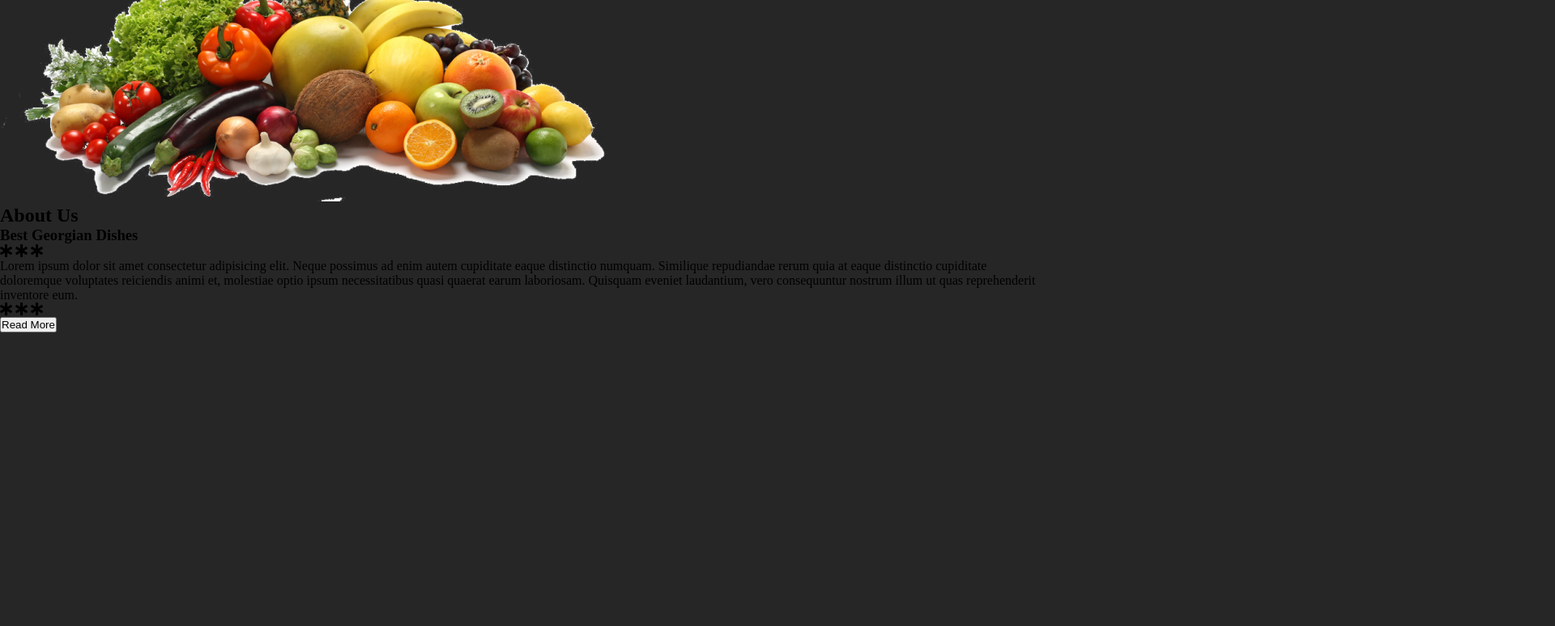
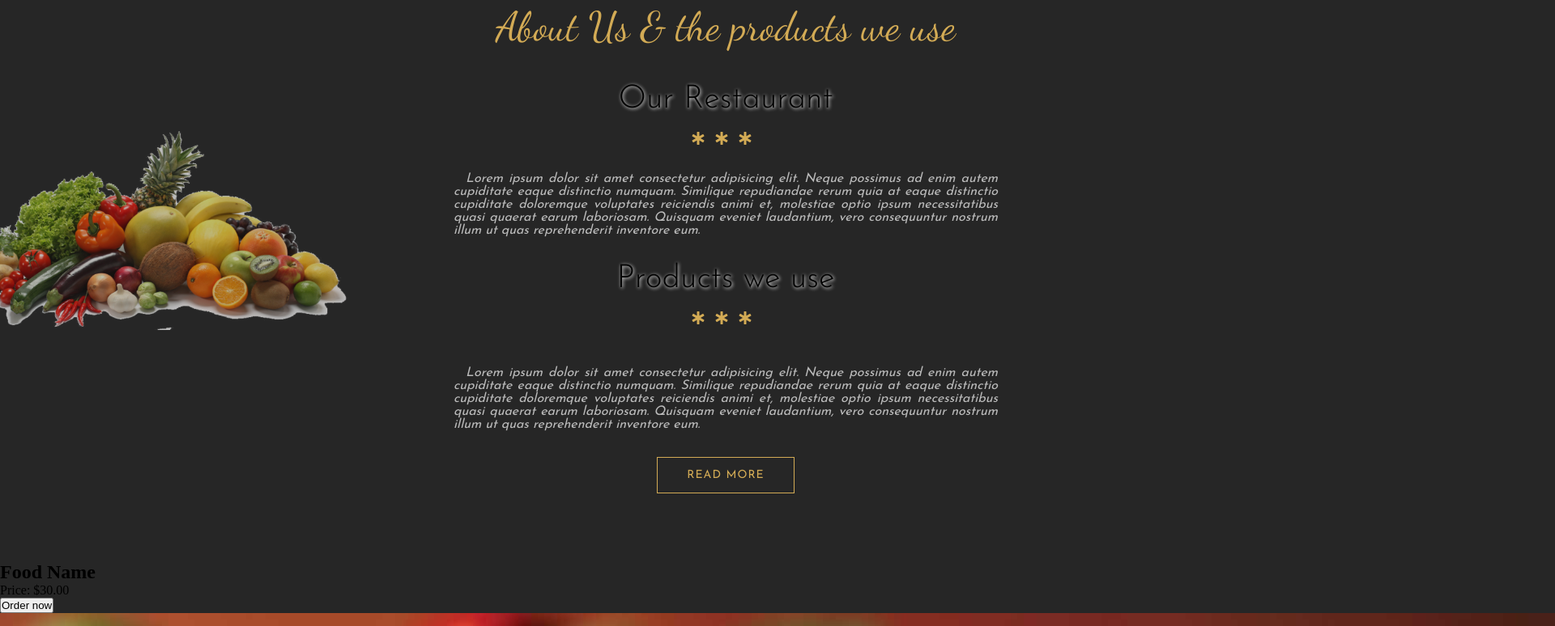
Before and after one commit to Yassineab27/restaurant-khachapouri, a website: page index.html in a window 1280 px wide. Shown: the part 922-1696 px from the top of the page at 81% size, 1920 px wide, since content can reach past the window. Before the commit the page ends 1333 px from the top, so only its background shows below. Drawn offline with nearby package versions, Linux system fonts and the light colour scheme.

Commit message:
styling about section ad adding Gallery section

```diff
--- a/index.html
+++ b/index.html
@@ -35,20 +35,37 @@
             <img src="images/about-us-img.png">
         </div>
         <div class="about-right">
-            <h1 class="main-heading">About Us</h1>
-            <h3 class="sub-heading">Best Georgian Dishes</h3>
-            <div class="starts">
+            <h1 class="main-heading">About Us & the products we use</h1>
+            <h3 class="sub-heading">Our Restaurant</h3>
+            <div class="stars">
                 <i class="fas fa-star-of-life star"></i>
                 <i class="fas fa-star-of-life star"></i>
                 <i class="fas fa-star-of-life star"></i>
             </div>
             <p class="description">Lorem ipsum dolor sit amet consectetur adipisicing elit. Neque possimus ad enim autem cupiditate eaque distinctio numquam. Similique repudiandae rerum quia at eaque distinctio cupiditate doloremque voluptates reiciendis animi et, molestiae optio ipsum necessitatibus quasi quaerat earum laboriosam. Quisquam eveniet laudantium, vero consequuntur nostrum illum ut quas reprehenderit inventore eum.</p>
-            <div class="starts">
+            <h3 class="sub-heading">Products we use</h3>
+            <div class="stars">
                 <i class="fas fa-star-of-life star"></i>
                 <i class="fas fa-star-of-life star"></i>
                 <i class="fas fa-star-of-life star"></i>
             </div>
+            <br>
+            <p class="description">Lorem ipsum dolor sit amet consectetur adipisicing elit. Neque possimus ad enim autem cupiditate eaque distinctio numquam. Similique repudiandae rerum quia at eaque distinctio cupiditate doloremque voluptates reiciendis animi et, molestiae optio ipsum necessitatibus quasi quaerat earum laboriosam. Quisquam eveniet laudantium, vero consequuntur nostrum illum ut quas reprehenderit inventore eum.</p>
             <button type="button" class="main-btn">Read More</button>
+        </div>
+    </section>
+
+    <!-- GALLERY -->
+    <section class="gallery">
+        <div class="cards-wrapper">
+            <div class="card">
+                <div class="card-overlay">
+                    <h1 class="card-overlay-heading">Food Name</h1>
+                    <p class="card-overlay-p">Price: $30.00</p>
+                    <button class="card-overlay-btn" type="button">Order now</button>
+                </div>
+                <img src="images/gallery-img-1.jpeg" class="card-img">
+            </div>
         </div>
     </section>
 </body>
--- a/scss/_base.scss
+++ b/scss/_base.scss
@@ -27,3 +27,8 @@ $font-nunito: "Nunito", sans-serif;
     left: 50%;
     transform: translate(-50%, -50%);
 }
+
+@mixin container {
+    max-width: 1280px;
+    margin: 0 auto;
+}
--- /dev/null
+++ b/scss/_components.scss
@@ -0,0 +1,35 @@
+.main-heading {
+    font-family: $font-dancingScript;
+    font-size: 100px;
+    font-weight: 300;
+    color: $color-primary;
+    margin: 40px 0;
+}
+
+.sub-heading {
+    font-family: $font-josefinSans;
+    font-size: 40px;
+    font-weight: 300;
+    color: $color-secondary;
+    margin-bottom: 40px;
+}
+
+.main-btn {
+    width: 170px;
+    height: 45px;
+    font-family: $font-josefinSans;
+    font-size: 14px;
+    text-transform: uppercase;
+    letter-spacing: 1px;
+    color: $color-primary;
+    background: transparent;
+    border: 1px solid $color-primary;
+    outline: none;
+    cursor: pointer;
+    transition: all 0.5s ease;
+
+    &:hover {
+        background: $color-primary;
+        color: $color-dark;
+    }
+}
--- a/scss/_layout.scss
+++ b/scss/_layout.scss
@@ -1,6 +1,7 @@
 * {
     margin: 0;
     padding: 0;
+    box-sizing: border-box;
 }
 
 body {
@@ -47,39 +48,59 @@ body {
         text-align: center;
         color: #fff;
 
+
+    }
+}
+
+.about {
+    height: 90vh;
+    display: flex;
+    align-items: center;
+    margin: 3rem 0;
+
+    &-left {
+        width: 40%;
+        position: relative;
+        left: -70px;
+        img {
+            width: 100%;
+            opacity: 0.7;
+        }
+    }
+
+    &-right {
+        width: 60%;
+        display: flex;
+        flex-direction: column;
+        align-items: center;
+
         .main-heading {
-            font-family: $font-dancingScript;
-            font-size: 100px;
-            font-weight: 300;
-            color: $color-primary;
-            margin: 40px 0;
+            font-size: 50px;
         }
 
         .sub-heading {
-            font-family: $font-josefinSans;
-            font-size: 40px;
-            font-weight: 300;
-            color: $color-secondary;
-            margin-bottom: 40px;
+            color: $color-black;
+            margin-bottom: 20px;
+            text-shadow: 1px 1px 4px #fff;
         }
 
-        .main-btn {
-            width: 170px;
-            height: 45px;
+        .description {
             font-family: $font-josefinSans;
-            font-size: 14px;
-            text-transform: uppercase;
-            letter-spacing: 1px;
+            font-style: italic;
+            margin: 2rem 0;
+            padding: 0 3rem;
+            color: $color-secondary;
+            text-align: justify;
+
+            &::first-letter {
+                padding-left: 15px;
+            }
+        }
+
+        .stars {
             color: $color-primary;
-            background: transparent;
-            border: 1px solid $color-primary;
-            outline: none;
-            cursor: pointer;
-            transition: all 0.5s ease;
-
-            &:hover {
-                background: $color-primary;
-                color: $color-dark;
+            .star {
+                margin-right: 10px;
             }
         }
     }
--- a/scss/main.scss
+++ b/scss/main.scss
@@ -1,2 +1,3 @@
 @import "base";
 @import "layout";
+@import "components";
```
Also changed, not shown: css/main.css.
